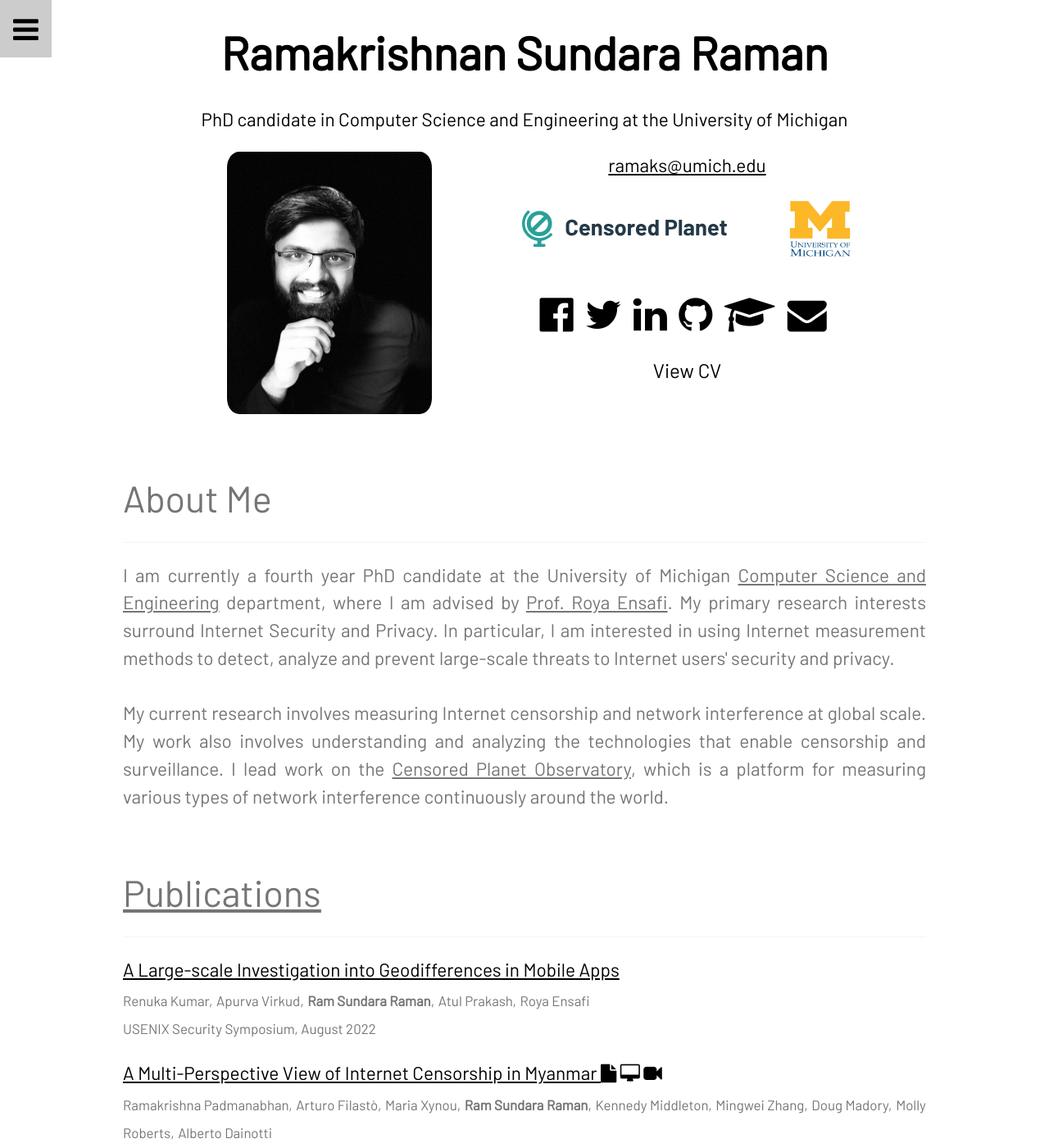
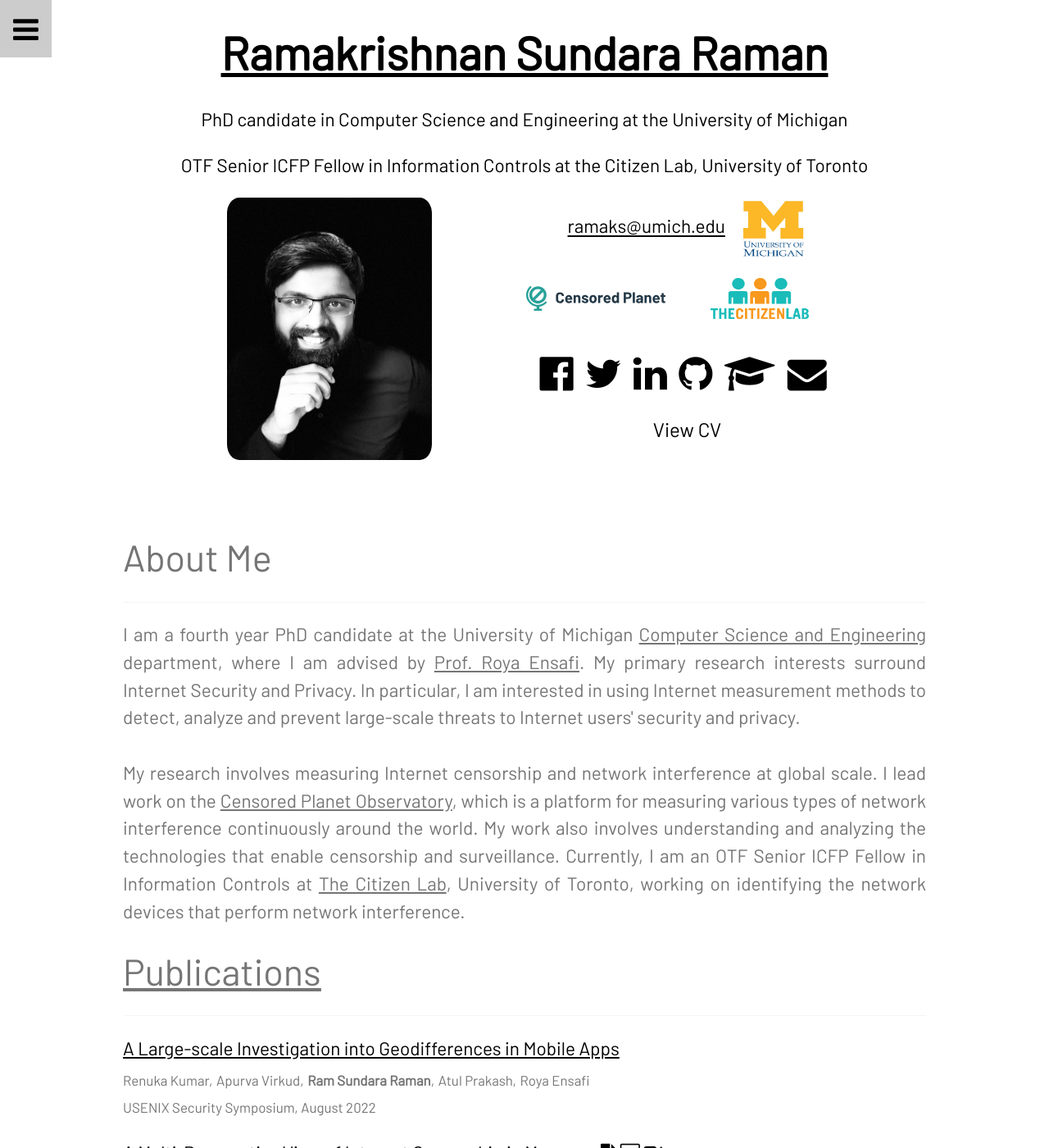
Before and after one commit to ramakrishnansr/ramakrishnansr.github.io, a Jekyll site: the page built from index.html, in a window 1280 px wide and 1400 px high. Shown: the whole window at 82% size. Built offline with Jekyll 4.4.1, drawn with Linux system fonts in a browser that asks for light colours; nearby versions of some CDN libraries; some of the changed text lies outside the part shown.

Commit message:
Adding OTF fellowship to website!

```diff
--- a/_data/awards.yml
+++ b/_data/awards.yml
@@ -1,3 +1,7 @@
+- key: award4
+  date: 15 November 2021
+  award: 'OTF Information Controls Fellowship Award'
+  display: 'true'
 - key: award3
   date: 5 August 2021
   award: '<a href="/images/honorable_mention_award.pdf" target="_blank">GSI Honorable Mention Award</a>'
--- a/_data/news.yml
+++ b/_data/news.yml
@@ -1,3 +1,7 @@
+- key: news21
+  date: 15 November 2021
+  description: 'I am very grateful to have been awarded the <a href="https://www.opentech.fund/funds/icfp/">Open Technology Fund Information Controls Fellowship</a> Award, and I am very excited to work with <a href="https://citizenlab.ca">The Citizen Lab</a> for the duration of my fellowship!'
+  home: 'true'
 - key: news20
   date: 04 October 2021
   description: 'We organized the <a href = "https://censoredplanet.org/webinar2021" target = "_blank">Censored Planet Community Webinar 2021</a>, where I talked about Censored Planet tools, data, and some of our new capabilities to analyze and explore data produced by the observatory.'
@@ -11,7 +15,6 @@
   date: 10 June 2021
   description: 'I attended the <a href="https://nextprof.engin.umich.edu/" target="_blank">NextProf Engineering 2021 workshop</a> organized by the University of Michigan'
   attachments: '<img src="images/nextprof.png" alt="NextProf 2021" style="width:60%; margin-left: 20%; margin-right: 20%;  "/>'
-  home: 'true'
 - key:  news17
   date: 10 April 2021
   description: 'I led a series of outreach events (<a href="https://www.femmes.studentorgs.umich.edu/femmes-connect" target="_blank">FEMMES Connect</a>, <a href="https://www.femmes.studentorgs.umich.edu/capstones" target="_blank">FEMMES Explore</a>) for <a href="https://cseg-michigan.github.io/" target="_blank">CSEG</a> in collaboration with <a href="https://www.femmes.studentorgs.umich.edu/" target="_blank">FEMMES University of Michigan</a>. The events involved designing and performing activities that helped middle-school aged students learn about computer algorithms and robots.'
--- a/_layouts/default.html
+++ b/_layouts/default.html
@@ -50,15 +50,18 @@
   <div class="w3-content w3-justify w3-center "  id="home">
 
 
-    <h1><b>Ramakrishnan Sundara Raman</b></h1>
+    <h1><b><a href=".">Ramakrishnan Sundara Raman</a></b></h1>
     <p>PhD candidate in Computer Science and Engineering at the University of Michigan</p>
+    <p>OTF Senior ICFP Fellow in Information Controls at the Citizen Lab, University of Toronto</p>
 
     <img src="images/ram.jpg" alt="Ram is here!" class="avatar-me" style="display:block;float:left; margin-right: 2%; margin-left: 13%;"/>
 
 
-    <p class="w3-hover-opacity"><a href="mailto:ramaks@umich.edu" target="_blank" title="Send me mail">ramaks@umich.edu</a></p>
-    <a href="https://www.censoredplanet.org" target="_blank" title="Go to the CensoredPlanet page"><img class="fa w3-hover-opacity" src="images/cp-logo.svg" alt="Censored Planet Logo" style="margin-left: 0.1%; height: 50px; width: 250px; margin-right: 5%;" /></a>
-    <a href="https://www.umich.edu" target="_blank" title="Go to the UMich page"><img  class="fa w3-hover-opacity" src="images/MichiganLogo.jpg" alt="University of Michigan" style=" height: 75px; width: 80px; margin-left: 2%;" /></a>
+    <p class="w3-hover-opacity"><a href="mailto:ramaks@umich.edu" target="_blank" title="Send me mail">ramaks@umich.edu</a><a href="https://www.umich.edu" target="_blank" title="Go to the UMich page"><img  class="fa w3-hover-opacity" src="images/MichiganLogo.jpg" alt="University of Michigan" style=" height: 75px; width: 80px; margin-left: 2%;" /></a></p>
+    <a href="https://www.censoredplanet.org" target="_blank" title="Go to the Censored Planet page"><img class="fa w3-hover-opacity" src="images/cp-logo.svg" alt="Censored Planet Logo" style="margin-left: 0.1%; height: 50px; width: 170px; margin-right: 5%;" /></a>
+    <a href="https://www.citizenlab.ca" target="_blank" title="Go to the Citizen Lab page"><img class="fa w3-hover-opacity" src="images/citizenlab-logo.png" alt="Citizen Lab Logo" style="margin-left: 0.1%; height: 50px; width: 120px; margin-right: 5%;" /></a>
+
+
     <br/><br/>
     <a href="https://www.facebook.com/ramakrishnan.sundara" target="_blank" title="Go to my Facebook profile"><i class="fa fa-facebook-official w3-hover-opacity" style="font-size: 48px"></i></a>
     <a href="https://twitter.com/ramakrishnan13s" target="_blank" style="margin-left: 1%;" title="Go to my Twitter profile"><i class="fa fa-twitter w3-hover-opacity" style="font-size: 48px"></i></a>
--- a/_layouts/only-title.html
+++ b/_layouts/only-title.html
@@ -50,8 +50,9 @@
   <div class="w3-content w3-justify w3-center "  id="home">
 
 
-    <h1><b>Ramakrishnan Sundara Raman</b></h1>
+    <h1><b><a href=".">Ramakrishnan Sundara Raman</a></b></h1>
     <p>PhD candidate in Computer Science and Engineering at the University of Michigan</p>
+    <p>OTF Senior ICFP Fellow in Information Controls at the Citizen Lab, University of Toronto</p>
 
 <br/><br/>
      {{ content }}
--- a/index.html
+++ b/index.html
@@ -9,14 +9,13 @@ layout: default
     <h2 class="w3-text-grey">About Me</h2>
 
     <hr class="w3-opacity">
-    <p> I am currently a fourth year PhD candidate at the University of Michigan <a href = "https://www.cse.umich.edu/" target="_blank" title="Go to the UMich page">Computer Science and Engineering</a> department, where I am advised by <a href="https://ensa.fi/" target="_blank"title="Go to the UMich page">Prof. Roya Ensafi</a>. My primary research interests surround Internet Security and Privacy. In particular, I am interested in using Internet measurement methods to detect, analyze and prevent large-scale threats to Internet users' security and privacy.
-      <br/><br/>
-    My current research involves measuring Internet censorship and network interference at global scale. My work also involves understanding and analyzing the technologies that enable censorship and surveillance. I lead work on the <a href="https://www.censoredplanet.org" target="_blank" title="Go to the CensoredPlanet Observatory">Censored Planet Observatory</a>, which is a platform for measuring various types of network interference continuously around the world.</p>
-
+    <p> I am a fourth year PhD candidate at the University of Michigan <a href = "https://www.cse.umich.edu/" target="_blank" title="Go to the UMich page">Computer Science and Engineering</a> department, where I am advised by <a href="https://ensa.fi/" target="_blank"title="Go to the UMich page">Prof. Roya Ensafi</a>. My primary research interests surround Internet Security and Privacy. In particular, I am interested in using Internet measurement methods to detect, analyze and prevent large-scale threats to Internet users' security and privacy.
+      <br/> <br/>
+    My research involves measuring Internet censorship and network interference at global scale. I lead work on the <a href="https://www.censoredplanet.org" target="_blank" title="Go to the CensoredPlanet Observatory">Censored Planet Observatory</a>, which is a platform for measuring various types of network interference continuously around the world. My work also involves understanding and analyzing the technologies that enable censorship and surveillance. Currently, I am an OTF Senior ICFP Fellow in Information Controls at <a href="https://citizenlab.ca">The Citizen Lab</a>, University of Toronto, working on identifying the network devices that perform network interference.</p>
 
   <!-- End About Section -->
   </div>
-  <br/>
+
   <!--Publications Section -->
   <div class="w3-content w3-justify w3-text-grey" id="publications">
     <h2 class="w3-text-grey"><a href="/publications"><u>Publications</u></a></h2>
```
Also changed, not shown: images/citizenlab-logo.png (added), 1 other file.
